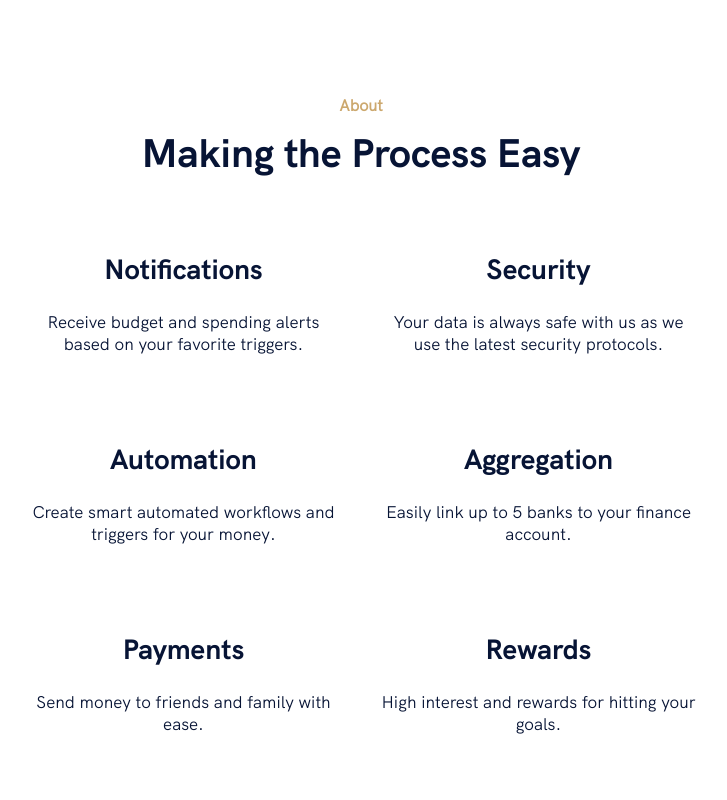
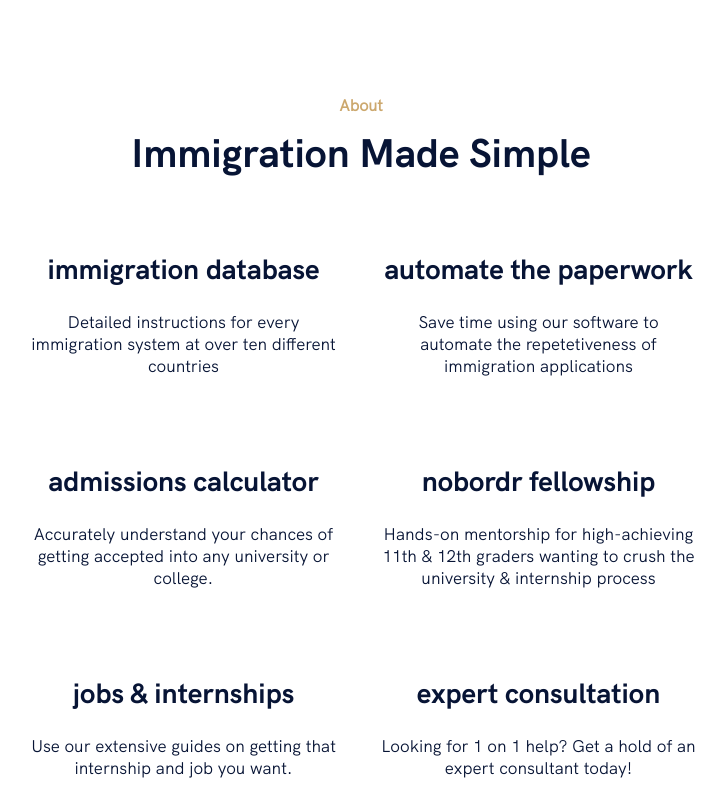
Before and after one commit to nobordr/bordr, a Gatsby site: page / in a window 1280 px wide. Shown: the part 680-1480 px from the top of the page, without its empty margins (279-1006 px from the left). Built offline with nearby package versions, Linux system fonts and the light colour scheme; Gatsby itself is replaced by a stand-in of ours.

Commit message:
landing page finished

```diff
--- a/src/components/sections/features.js
+++ b/src/components/sections/features.js
@@ -7,41 +7,40 @@ const Features = () => (
   <Section id="about">
     <StyledContainer>
       <Subtitle>About</Subtitle>
-      <SectionTitle>Making the Process Easy</SectionTitle>
+      <SectionTitle>Immigration Made Simple</SectionTitle>
       <FeaturesGrid>
         <FeatureItem>
-          <FeatureTitle>Notifications</FeatureTitle>
+          <FeatureTitle>immigration database</FeatureTitle>
           <FeatureText>
-            Receive budget and spending alerts based on your favorite triggers.
+            Detailed instructions for every immigration system at over ten different countries
           </FeatureText>
         </FeatureItem>
         <FeatureItem>
-          <FeatureTitle>Security</FeatureTitle>
+          <FeatureTitle>automate the paperwork</FeatureTitle>
           <FeatureText>
-            Your data is always safe with us as we use the latest security
-            protocols.
+            Save time using our software to automate the repetetiveness of immigration applications
           </FeatureText>
         </FeatureItem>
         <FeatureItem>
-          <FeatureTitle>Automation</FeatureTitle>
+          <FeatureTitle>admissions calculator</FeatureTitle>
           <FeatureText>
-            Create smart automated workflows and triggers for your money.
+            Accurately understand your chances of getting accepted into any university or college.
           </FeatureText>
         </FeatureItem>
         <FeatureItem>
-          <FeatureTitle>Aggregation</FeatureTitle>
+          <FeatureTitle>nobordr fellowship</FeatureTitle>
           <FeatureText>
-            Easily link up to 5 banks to your finance account.
+            Hands-on mentorship for high-achieving 11th & 12th graders wanting to crush the university & internship process
           </FeatureText>
         </FeatureItem>
         <FeatureItem>
-          <FeatureTitle>Payments</FeatureTitle>
-          <FeatureText>Send money to friends and family with ease.</FeatureText>
+          <FeatureTitle>jobs & internships</FeatureTitle>
+          <FeatureText>Use our extensive guides on getting that internship and job you want.</FeatureText>
         </FeatureItem>
         <FeatureItem>
-          <FeatureTitle>Rewards</FeatureTitle>
+          <FeatureTitle>expert consultation</FeatureTitle>
           <FeatureText>
-            High interest and rewards for hitting your goals.
+            Looking for 1 on 1 help? Get a hold of an expert consultant today!
           </FeatureText>
         </FeatureItem>
       </FeaturesGrid>
--- a/src/components/sections/header.js
+++ b/src/components/sections/header.js
@@ -31,7 +31,7 @@ const Header = () => {
             <h1>
               Study, Work, & Live
               <br />
-              abroad with ease
+              abroad with Ease.
             </h1>
             <h2>
               The world of immigration is complex. <br/> At bordr we make it simple.
```
